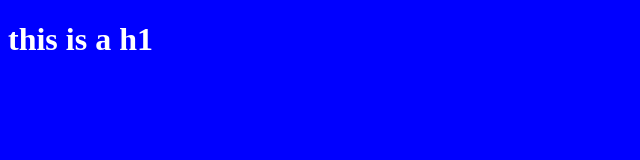
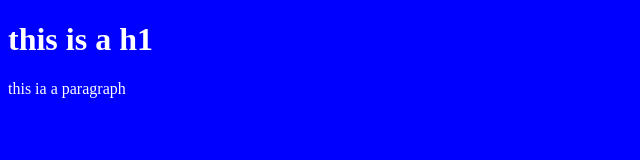
Before and after one commit to ElenoreGill/git-intro-gill-elenore, a plain HTML site: page index.html in a window 1280 px wide. Shown: the whole page, without its empty margins (0-640 px from the left). Drawn offline with Linux system fonts and the light colour scheme.

Commit message:
add paragraph

```diff
--- a/index.html
+++ b/index.html
@@ -7,5 +7,6 @@
   </head>
   <body>
     <h1>this is a h1</h1>
+    <p>this ia a paragraph</p>
   </body>
 </html>
```
